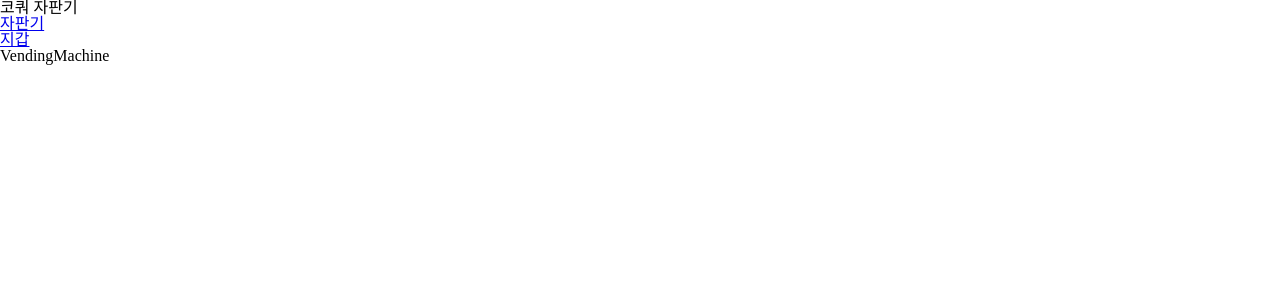
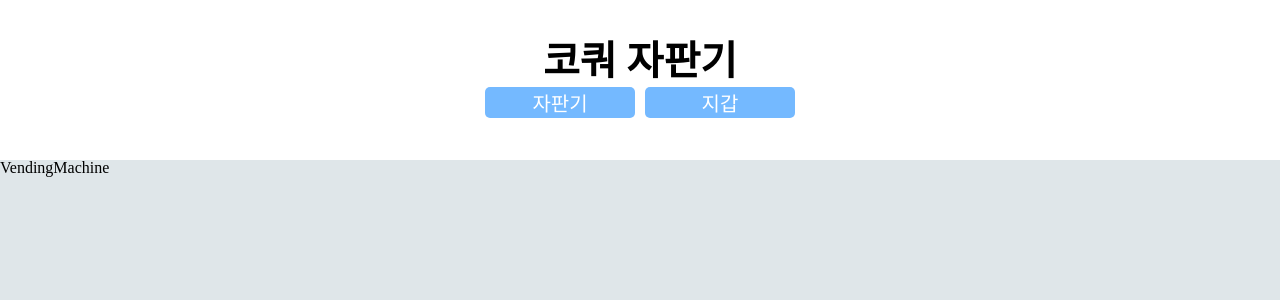
Before and after one commit to codesquad-members-2022/fe-vm, a React (Create React App) app: page /vendingMachine in a window 1280 px wide. Shown: the top 300 px of the page. Built offline with nearby package versions, Linux system fonts and the light colour scheme.

Commit message:
style: header style

```diff
--- a/package.json
+++ b/package.json
@@ -41,6 +41,10 @@
             [
               "common",
               "./src/common/"
+            ],
+            [
+              "constants",
+              "./src/constants/"
             ]
           ],
           "extensions": [
--- a/src/common/globalStyle.js
+++ b/src/common/globalStyle.js
@@ -1,8 +1,20 @@
 import { createGlobalStyle } from 'styled-components';
 import reset from 'styled-reset';
 
+import COLORS from 'constants/colors';
+
 const GlobalStyle = createGlobalStyle`
     ${reset}
+    *{
+        box-sizing: border-box;
+    }
+    button{
+        border:none;
+        background: none;
+    }
+    body{
+        background-color: ${COLORS.MAIN_BG};
+    }
 `;
 
 export default GlobalStyle;
--- a/src/components/Layout.jsx
+++ b/src/components/Layout.jsx
@@ -1,24 +1,74 @@
 import { Link, Outlet } from 'react-router-dom';
+import styled from 'styled-components';
+
+import COLORS from 'constants/colors';
 
 const Layout = () => (
   <>
-    <header>
-      <h1>코쿼 자판기</h1>
+    <Header>
+      <HeaderTitle>코쿼 자판기</HeaderTitle>
       <nav>
-        <ul>
-          <li>
-            <Link to='/vendingMachine'>자판기</Link>
-          </li>
-          <li>
-            <Link to='/wallet'>지갑</Link>
-          </li>
-        </ul>
+        <NavItems>
+          <NavItem>
+            <Link to='/vendingMachine'>
+              <Button>자판기</Button>
+            </Link>
+          </NavItem>
+          <NavItem>
+            <Link to='/wallet'>
+              <Button>지갑</Button>
+            </Link>
+          </NavItem>
+        </NavItems>
       </nav>
-    </header>
-    <div className='content'>
+    </Header>
+    <Content>
       <Outlet />
-    </div>
+    </Content>
   </>
 );
 
+const Header = styled.header`
+  display: flex;
+  justify-content: center;
+  align-items: center;
+  flex-direction: column;
+  width: 100vw;
+  height: 10rem;
+  padding: 10px;
+  background-color: ${COLORS.WHITE};
+`;
+
+const HeaderTitle = styled.h1`
+  font-weight: 700;
+  font-size: 40px;
+  margin-bottom: 5px;
+`;
+
+const NavItems = styled.ul`
+  display: flex;
+  justify-content: center;
+  width: 20rem;
+`;
+
+const NavItem = styled.li`
+  margin: 0px 5px;
+  font-size: 20px;
+  width: 50%;
+`;
+
+const Button = styled.button`
+  font-size: 1em;
+  cursor: pointer;
+  width: 100%;
+  background-color: ${COLORS.SKY_BLUE};
+  border-radius: 5px;
+  color: ${COLORS.WHITE};
+  transition: background-color 0.2s;
+  &:hover {
+    background-color: ${COLORS.BLUE};
+  }
+`;
+const Content = styled.div``;
+
 export default Layout;
--- /dev/null
+++ b/src/constants/colors.js
@@ -0,0 +1,8 @@
+const COLORS = {
+  MAIN_BG: '#dfe6e9',
+  WHITE: '#fff',
+  SKY_BLUE: '#74b9ff',
+  BLUE: '#0984e3',
+};
+
+export default COLORS;
```
